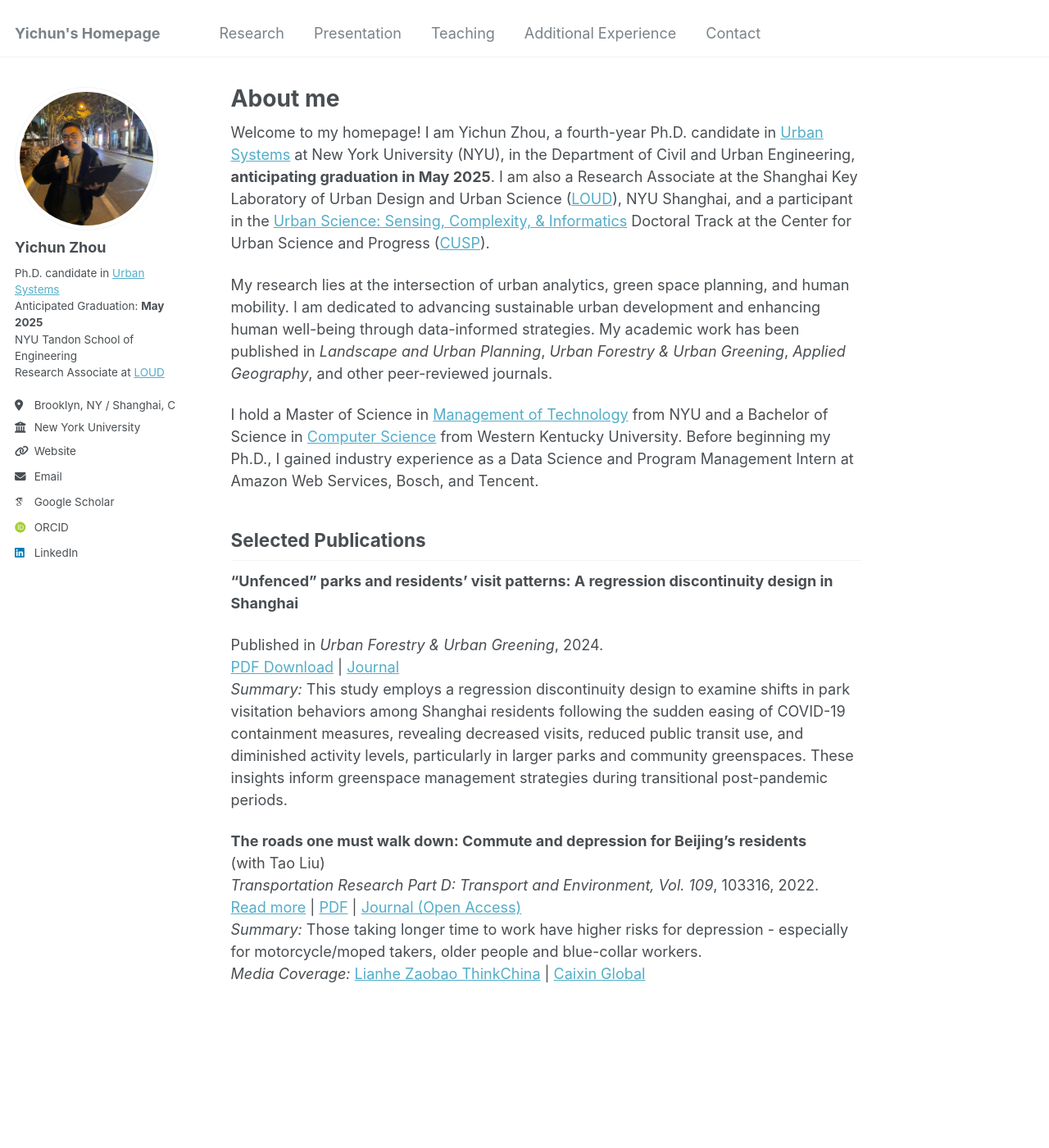
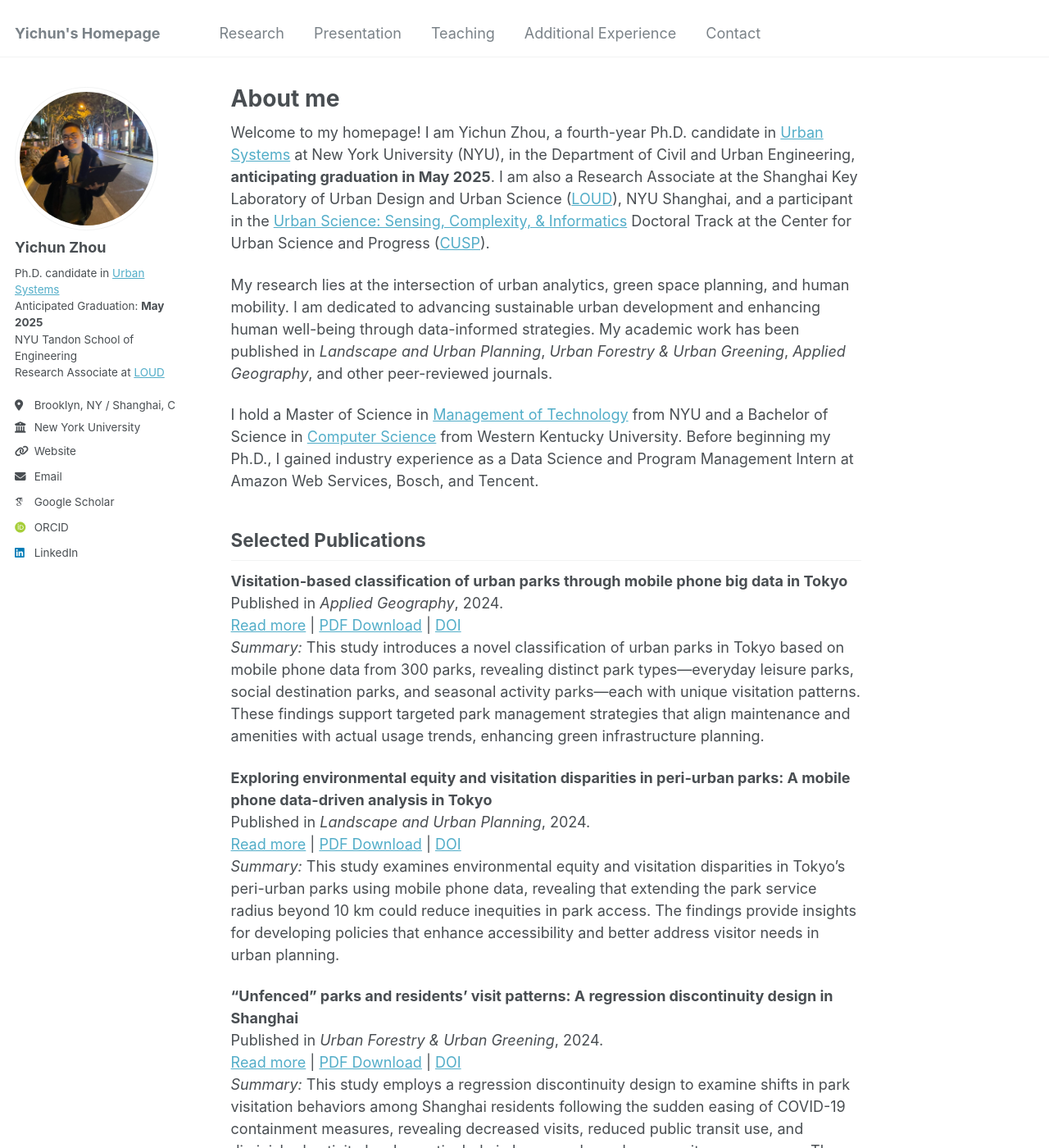
Before and after one commit to yichunzhou12/yichunzhou12.github.io, a Jekyll site: the page built from _pages/about.md, in a window 1280 px wide and 1400 px high. Shown: the whole window at 82% size. Built offline with Jekyll 4.4.1, drawn with Linux system fonts in a browser that asks for light colours; some web fonts are replaced.

Commit message:
Update about.md

```diff
--- a/_pages/about.md
+++ b/_pages/about.md
@@ -16,16 +16,18 @@ I hold a Master of Science in [Management of Technology](https://engineering.nyu
 
 ## Selected Publications
 
-**“Unfenced” parks and residents’ visit patterns: A regression discontinuity design in Shanghai**
+**Visitation-based classification of urban parks through mobile phone big data in Tokyo** \
+Published in *Applied Geography*, 2024.  \
+[Read more](https://yichunzhou12.github.io/publication/2024-5-17-ag-visitation-based-classification) \| [PDF Download](http://yichunzhou12.github.io/files/visitation-base%20classification.pdf)  \| [DOI](https://doi.org/10.1016/j.apgeog.2024.103300) \
+*Summary:* This study introduces a novel classification of urban parks in Tokyo based on mobile phone data from 300 parks, revealing distinct park types—everyday leisure parks, social destination parks, and seasonal activity parks—each with unique visitation patterns. These findings support targeted park management strategies that align maintenance and amenities with actual usage trends, enhancing green infrastructure planning.
 
-Published in <i>Urban Forestry & Urban Greening</i>, 2024.\
-[PDF Download](https://www.yichunzhou.com/files/LUP_peri%20urban%20park.pdf) \| [Journal](https://www.sciencedirect.com/science/article/pii/S1618866724002577)\
-<i> Summary:</i> This study employs a regression discontinuity design to examine shifts in park visitation behaviors among Shanghai residents following the sudden easing of COVID-19 containment measures, revealing decreased visits, reduced public transit use, and diminished activity levels, particularly in larger parks and community greenspaces. These insights inform greenspace management strategies during transitional post-pandemic periods.
+**Exploring environmental equity and visitation disparities in peri-urban parks: A mobile phone data-driven analysis in Tokyo** \
+Published in *Landscape and Urban Planning*, 2024.  \
+[Read more](https://yichunzhou12.github.io/publication/2024-4-30-lup-peri-urban-park) \| [PDF Download](http://yichunzhou12.github.io/files/LUP_peri%20urban%20park.pdf)  \| [DOI](https://doi.org/10.1016/j.landurbplan.2024.105104) \
+*Summary:* This study examines environmental equity and visitation disparities in Tokyo's peri-urban parks using mobile phone data, revealing that extending the park service radius beyond 10 km could reduce inequities in park access. The findings provide insights for developing policies that enhance accessibility and better address visitor needs in urban planning.
 
 
-**The roads one must walk down: Commute and depression for Beijing’s residents**\
-(with Tao Liu)\
-<i>Transportation Research Part D: Transport and Environment, Vol. 109</i>, 103316, 2022.\
-[Read more](https://xizewang.github.io/publication/2022-06-22-trd-depression-commute) \| [PDF](https://xizewang.github.io/files/2022-06-22-trd-depression-commute.pdf) \| [Journal (Open Access)](https://doi.org/10.1016/j.trd.2022.103316)\
-<i> Summary:</i> Those taking longer time to work have higher risks for depression - especially for motorcycle/moped takers, older people and blue-collar workers. \
-<i> Media Coverage:</i> [Lianhe Zaobao ThinkChina](https://www.thinkchina.sg/longer-commute-beijingers-may-spell-higher-depression-risks) \| [Caixin Global](https://www.caixinglobal.com/2022-10-20/how-your-work-commute-can-affect-your-mental-health-101954036.html)
+**“Unfenced” parks and residents’ visit patterns: A regression discontinuity design in Shanghai** \
+Published in <i>Urban Forestry & Urban Greening</i>, 2024.\
+[Read more](https://yichunzhou12.github.io/publication/2024-07-23-ufug-unfenced-park) \| [PDF Download](https://www.yichunzhou.com/files/LUP_peri%20urban%20park.pdf) \| [DOI](https://doi.org/10.1016/j.ufug.2024.128459) \
+*Summary:* This study employs a regression discontinuity design to examine shifts in park visitation behaviors among Shanghai residents following the sudden easing of COVID-19 containment measures, revealing decreased visits, reduced public transit use, and diminished activity levels, particularly in larger parks and community greenspaces. These insights inform greenspace management strategies during transitional post-pandemic periods.
```
